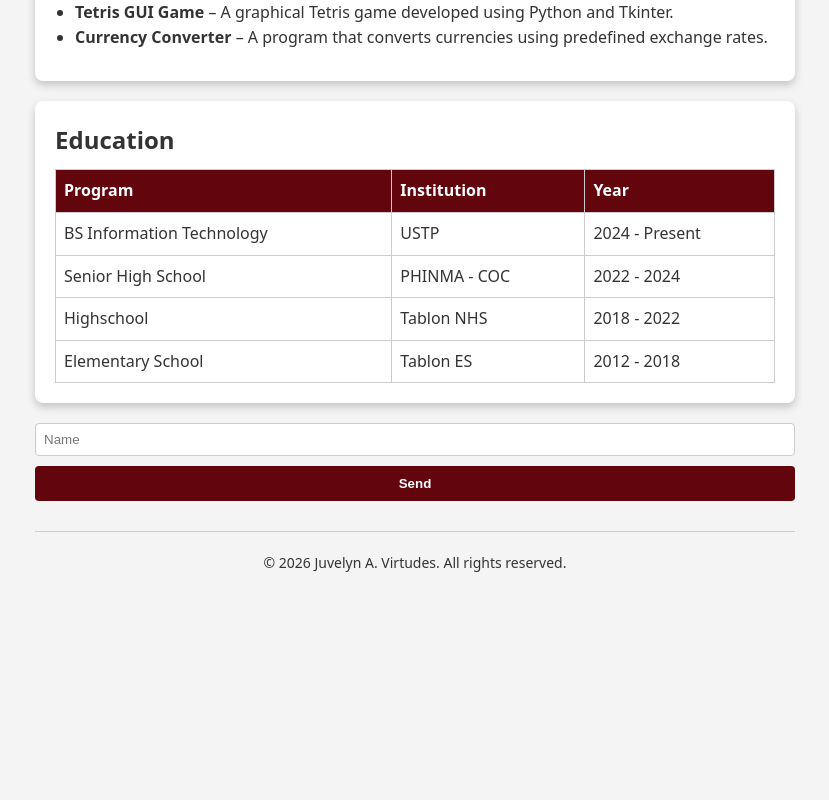
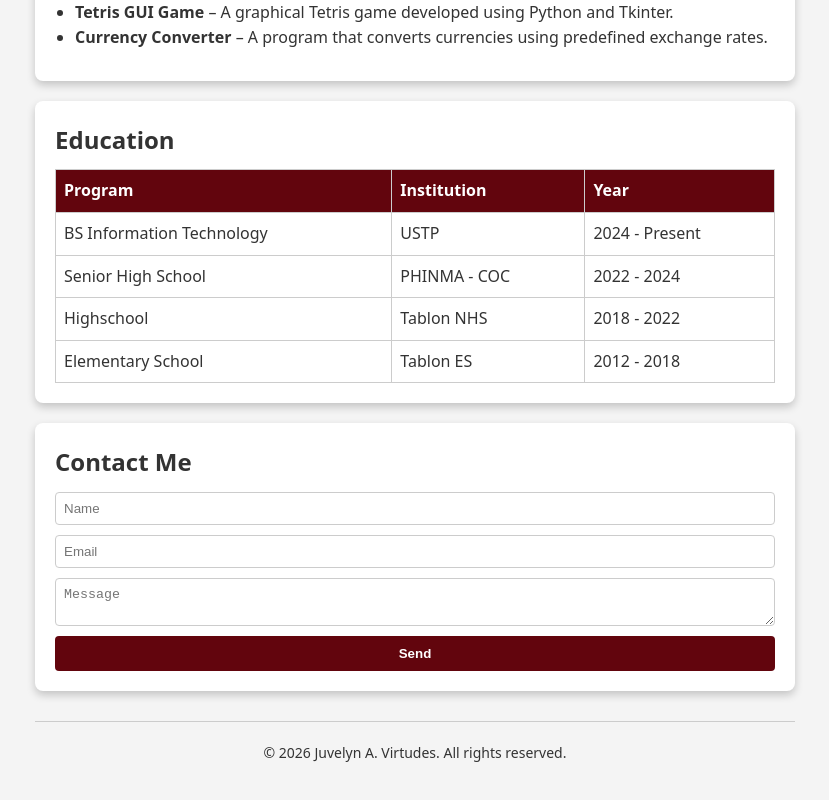
Before and after one commit to Juvy-Codes/module2-html, a React (Vite) app in the folder personal-cv-react/: page / in a window 1280 px wide. Shown: the part 1085-1885 px from the top of the page, without its empty margins (225-1054 px from the left). Before the commit the page ends 1730 px from the top, so only its background shows below. Built offline with nearby package versions, Linux system fonts and the light colour scheme.

Commit message:
WSAT-M6: Enhanced React CV with props and dynamic rendering

```diff
--- a/personal-cv-react/src/components/Contact.jsx
+++ b/personal-cv-react/src/components/Contact.jsx
@@ -1,38 +1,52 @@
 import { useState } from "react";
+import Card from "./Card"; // Import the Card wrapper for Task 2
 
 function Contact() {
   const [name, setName] = useState("");
+  const [email, setEmail] = useState("");
+  const [message, setMessage] = useState(""); // Add state for the message box
 
-  function handleSubmit(e) {
-    e.preventDefault();
-
-    fetch("http://localhost/cv-api/process.php", {
-      method: "POST",
-      headers: {
-        "Content-Type": "application/json"
-      },
-      body: JSON.stringify({ name: name })
-    })
-    .then(res => res.json())
-    .then(data => {
-      if (data.message) {
-        alert(data.message);
+  const handleSubmit = (event) => {
+    event.preventDefault();
+    if (name === "" || email === "" || message === "") {
+      alert("Please fill in all required fields.");
     } else {
-        alert("Unexpected error occurred.");
+      alert(`Form submitted successfully! Hello, ${name}`);
+      // Clear fields after success
+      setName("");
+      setEmail("");
+      setMessage("");
     }
-    });
-  }
+  };
 
   return (
+    <Card title="Contact Me">
       <form onSubmit={handleSubmit}>
         <input
           type="text"
+          placeholder="Name"
           value={name}
           onChange={(e) => setName(e.target.value)}
-        placeholder="Name"
+          className="form-input"
         />
-      <button type="submit">Send</button>
+        <input
+          type="email"
+          placeholder="Email"
+          value={email}
+          onChange={(e) => setEmail(e.target.value)}
+          className="form-input"
+        />
+        {/* Added state connection to the textarea */}
+        <textarea
+          placeholder="Message"
+          value={message}
+          onChange={(e) => setMessage(e.target.value)}
+          className="form-textarea"
+        ></textarea>
+
+        <button type="submit" id="submitBtn">Send</button>
       </form>
+    </Card>
   );
 }
 
```
Lines whose indentation alone changed are shown as unchanged.
